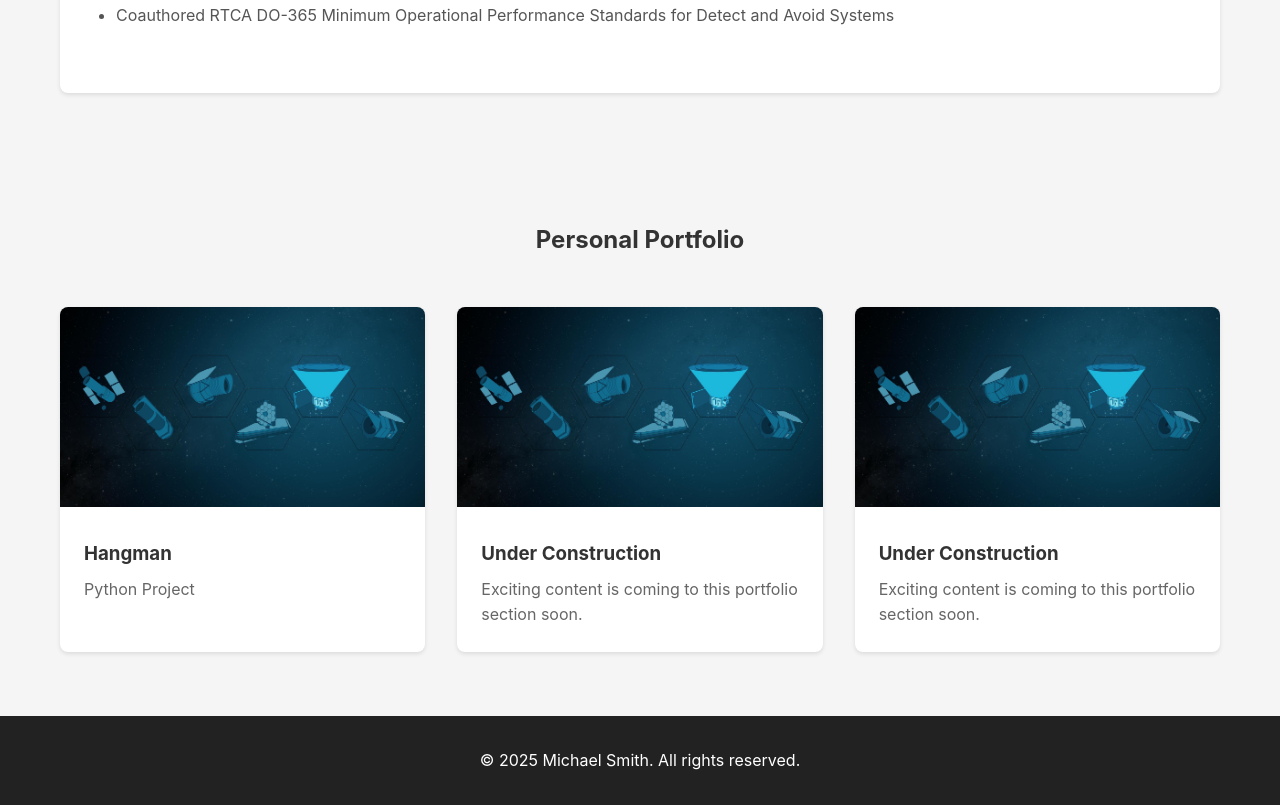
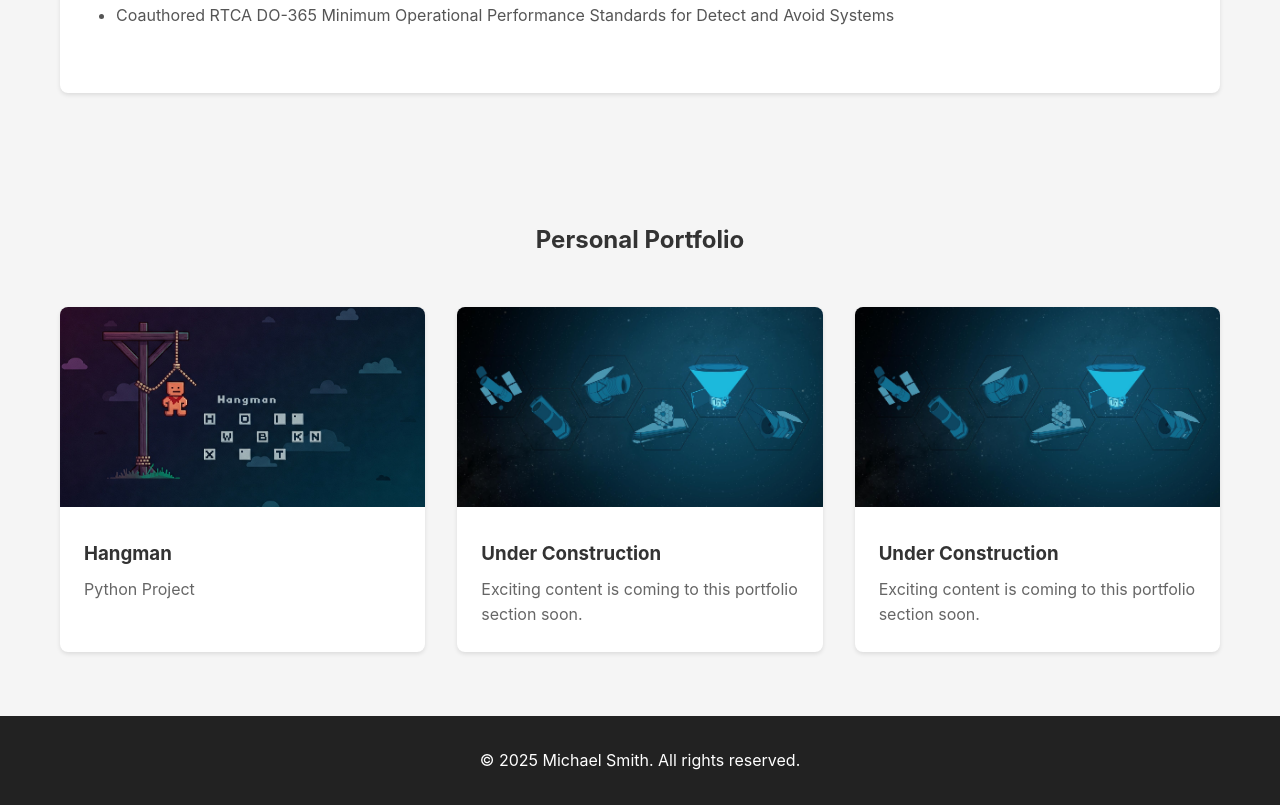
Before and after one commit to CodingAero/CodingAero.github.io, a plain HTML site: page index.html in a window 1280 px wide. Shown: the part 4561-5366 px from the top of the page. Drawn offline with Linux system fonts and the light colour scheme.

Commit message:
Use hangman image

```diff
--- a/index.html
+++ b/index.html
@@ -185,21 +185,21 @@
             <h2 class="section-title">Personal Portfolio</h2>
             <div class="portfolio-grid">
                 <a href="https://codingaero.github.io/Hangman/" target="_blank" class="portfolio-item">
-                    <img src="placeholder.jpg" alt="Hangman">
+                    <img src="images/hangman.jpeg" alt="Hangman">
                     <div class="portfolio-item-content">
                         <h3>Hangman</h3>
                         <p>Python Project</p>
                     </div>
                 </a>
                 <div class="portfolio-item">
-                    <img src="placeholder.jpg" alt="Project 2">
+                    <img src="images/placeholder.jpg" alt="Project 2">
                     <div class="portfolio-item-content">
                         <h3>Under Construction</h3>
                         <p>Exciting content is coming to this portfolio section soon.</p>
                     </div>
                 </div>
                 <div class="portfolio-item">
-                    <img src="placeholder.jpg" alt="Project 3">
+                    <img src="images/placeholder.jpg" alt="Project 3">
                     <div class="portfolio-item-content">
                         <h3>Under Construction</h3>
                         <p>Exciting content is coming to this portfolio section soon.</p>
```
Also changed, not shown: placeholder.jpg (deleted), 1 other file.
